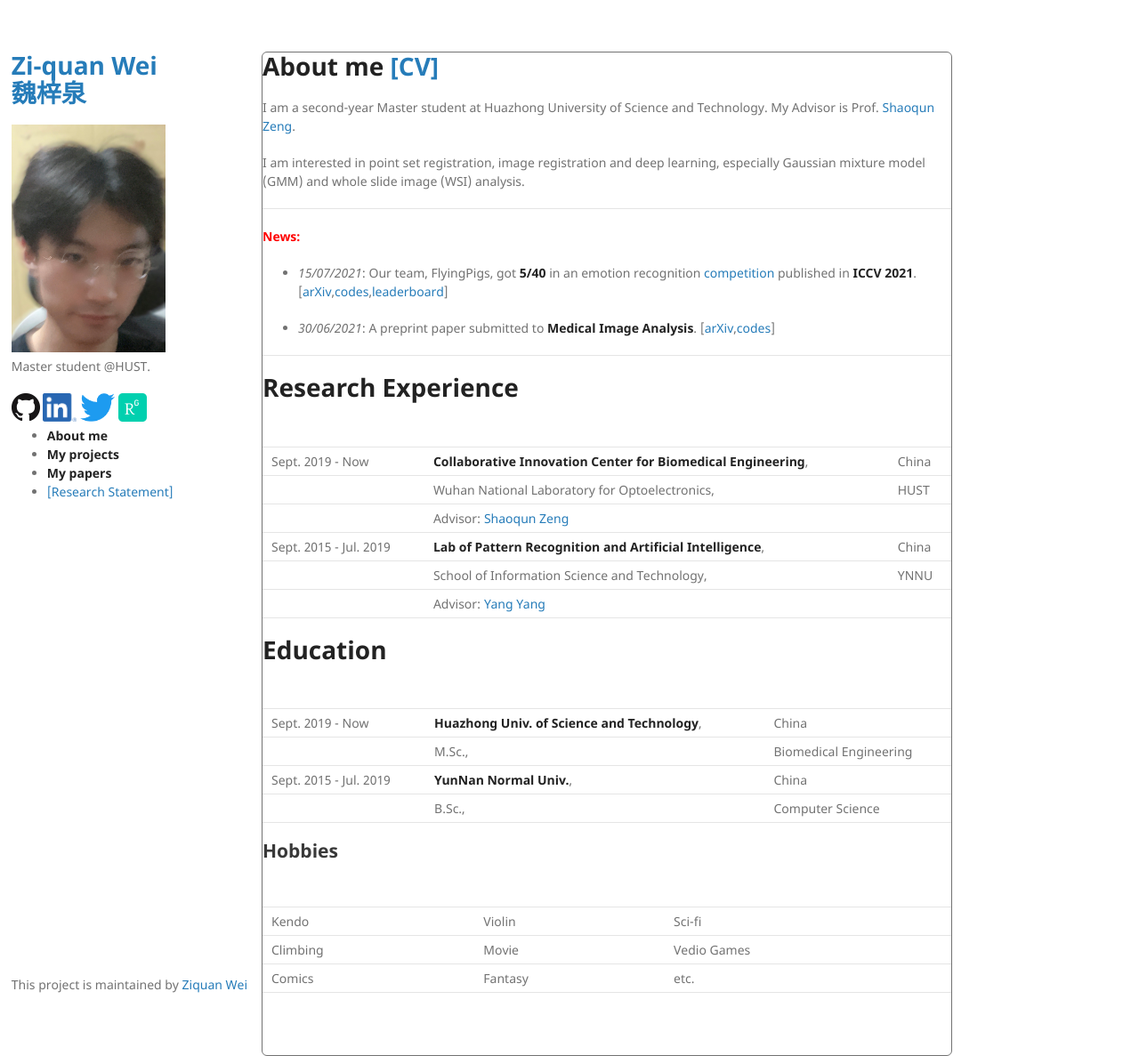
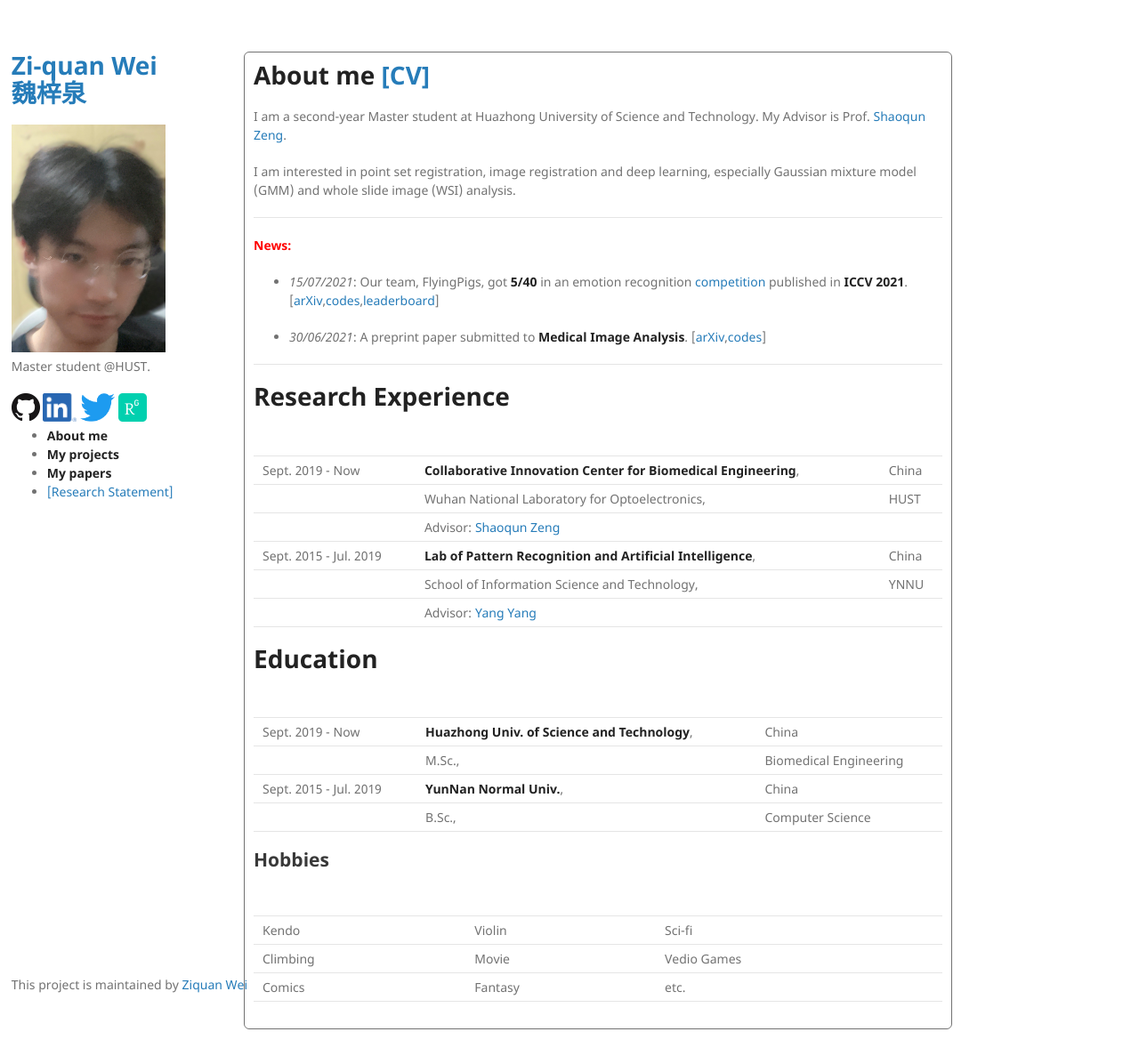
Before and after one commit to Chrisa142857/Chrisa142857.github.io, a Jekyll site: the page built from index.md, in a window 1280 px wide and 1187 px high. Shown: the whole window at 89% size. Built offline with Jekyll 4.4.1, drawn with Linux system fonts in a browser that asks for light colours; our own code applies the rules of GitHub Pages for plain Markdown files.

Commit message:
Update default.html

```diff
--- a/_layouts/default.html
+++ b/_layouts/default.html
@@ -48,7 +48,7 @@
         </ul>
         {% endif %}
       </header>
-      <section style="border: 1px solid; border-radius: 6px">
+      <section style="border: 1px solid; border-radius: 6px; padding: 10px">
 
       {{ content }}
 
```
